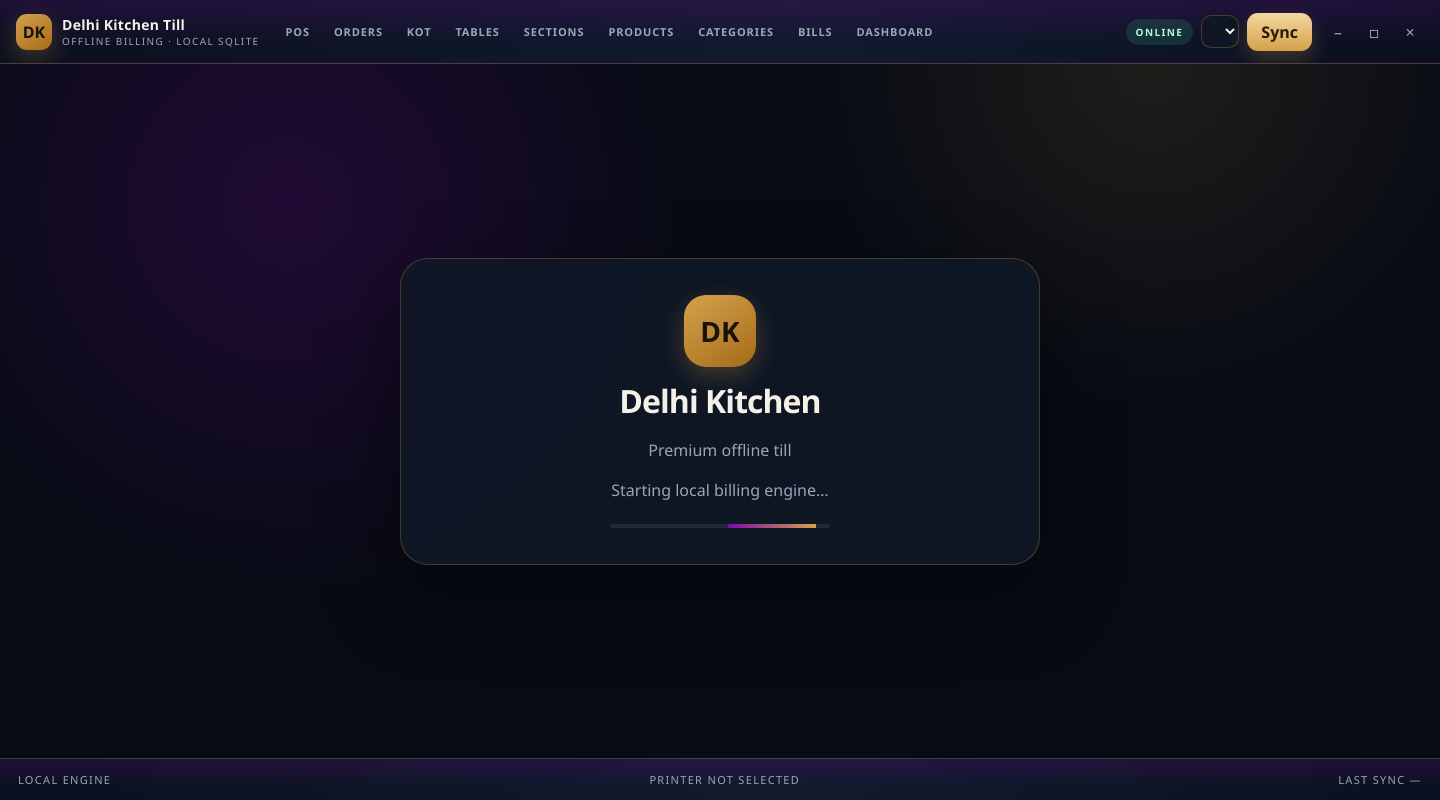
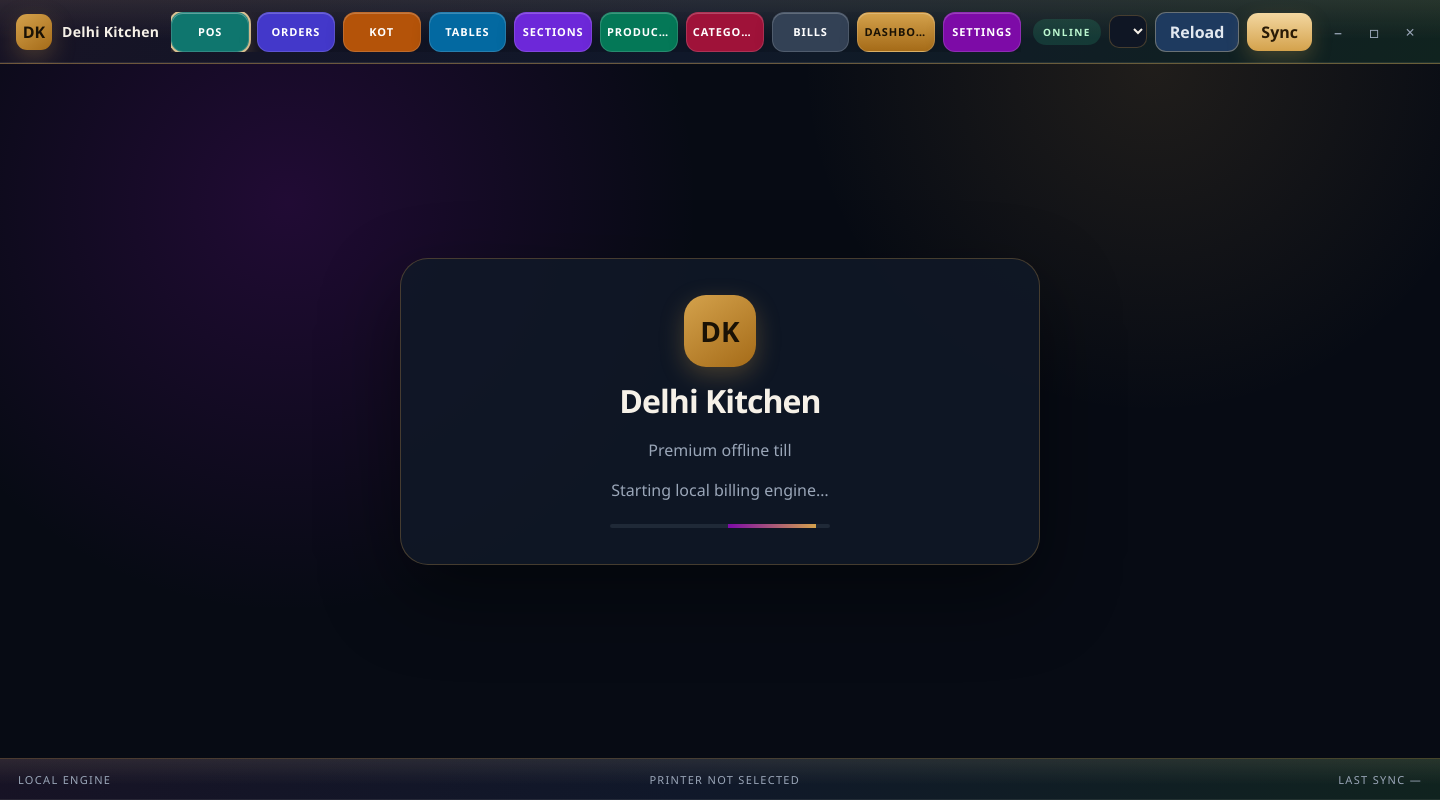
Before and after one commit to mahdi839/delhiKitchen_electronJs, an Electron app: page renderer/shell.html in a window 1440 px wide. Drawn offline with Linux system fonts and the light colour scheme; no server answers.

Commit message:
modify top bar

```diff
--- a/renderer/shell.css
+++ b/renderer/shell.css
@@ -25,11 +25,12 @@ html, body {
     -webkit-app-region: drag;
     display: flex;
     align-items: center;
-    gap: 16px;
+    gap: 12px;
     background:
-        linear-gradient(180deg, rgba(125, 11, 167, .18), transparent 68%),
-        linear-gradient(90deg, #0b1020, #121a2e 55%, #0b1020);
-    border-bottom: 1px solid var(--line);
+        linear-gradient(180deg, rgba(243, 215, 160, .1), transparent 62%),
+        linear-gradient(115deg, #171325 0%, #10182a 48%, #10231f 100%);
+    border-bottom: 1px solid rgba(212, 162, 76, .38);
+    box-shadow: inset 0 -1px 0 rgba(255, 247, 230, .08);
 }
 
 .chrome {
@@ -53,7 +54,7 @@ html, body {
     color: var(--muted);
 }
 
-.brand { display: flex; align-items: center; gap: 10px; min-width: 210px; }
+.brand { display: flex; align-items: center; gap: 10px; flex-shrink: 0; }
 .mark {
     width: 36px;
     height: 36px;
@@ -66,16 +67,17 @@ html, body {
     box-shadow: 0 8px 24px rgba(212, 162, 76, .28);
 }
 .mark.xl { width: 72px; height: 72px; font-size: 28px; border-radius: 22px; margin: 0 auto 12px; }
-.title { margin: 0; font-size: 14px; font-weight: 800; letter-spacing: .02em; }
-.subtitle { margin: 0; font-size: 10px; color: var(--muted); letter-spacing: .14em; text-transform: uppercase; }
+.title { margin: 0; font-size: 14px; font-weight: 800; letter-spacing: .02em; white-space: nowrap; }
 
 .screens, .tools, .win, .actions { -webkit-app-region: no-drag; }
 .screens {
     display: flex;
-    flex: 1;
-    gap: 4px;
-    overflow: auto;
-    padding: 6px 0;
+    flex: 1 1 auto;
+    align-items: stretch;
+    gap: 8px;
+    min-width: 0;
+    height: 40px;
+    overflow: hidden;
 }
 .screens button, .gold, .ghost, .win button {
     border: 0;
@@ -83,21 +85,47 @@ html, body {
     font: inherit;
 }
 .screens button {
-    background: transparent;
-    color: var(--muted);
-    padding: 8px 10px;
-    border-radius: 999px;
+    flex: 1 1 0;
+    min-width: 0;
+    height: 40px;
+    padding: 0 6px;
+    border-radius: 12px;
+    color: #fff;
     font-size: 11px;
-    font-weight: 700;
+    font-weight: 800;
     letter-spacing: .08em;
     text-transform: uppercase;
+    white-space: nowrap;
+    overflow: hidden;
+    text-overflow: ellipsis;
+    border: 1px solid rgba(255, 255, 255, .14);
+    box-shadow:
+        inset 0 1px 0 rgba(255, 255, 255, .22),
+        0 8px 18px rgba(0, 0, 0, .22);
+    transition: filter .15s ease, transform .15s ease, box-shadow .15s ease;
 }
-.screens button:hover, .screens button.active {
-    background: rgba(212, 162, 76, .16);
-    color: var(--gold-2);
+.screens button:hover {
+    filter: brightness(1.12);
+    transform: translateY(-1px);
 }
+.screens button.active {
+    box-shadow:
+        0 0 0 2px rgba(243, 215, 160, .88),
+        inset 0 1px 0 rgba(255, 255, 255, .32),
+        0 10px 20px rgba(212, 162, 76, .28);
+}
+.screens .nav-pos { background: #0f766e; }
+.screens .nav-orders { background: #4338ca; }
+.screens .nav-kot { background: #b45309; }
+.screens .nav-tables { background: #0369a1; }
+.screens .nav-sections { background: #6d28d9; }
+.screens .nav-products { background: #047857; }
+.screens .nav-categories { background: #9f1239; }
+.screens .nav-bills { background: #334155; }
+.screens .nav-dash { background: linear-gradient(180deg, #d4a24c, #a56b18); color: #1a1205; }
+.screens .nav-settings { background: #7d0ba7; }
 
-.tools { display: flex; align-items: center; gap: 8px; }
+.tools { display: flex; align-items: center; gap: 8px; flex-shrink: 0; }
 .badge {
     border-radius: 999px;
     padding: 6px 10px;
@@ -125,13 +153,14 @@ html, body {
     box-shadow: 0 8px 20px rgba(212, 162, 76, .25);
 }
 .ghost {
-    background: transparent;
-    color: var(--gold-2);
-    border: 1px solid var(--line) !important;
+    background: #1e3a5f;
+    color: #e2e8f0;
+    border: 1px solid rgba(243, 215, 160, .35) !important;
     border-radius: 11px;
     padding: 8px 14px;
-    font-weight: 700;
+    font-weight: 800;
 }
+#reloadBtn:hover { filter: brightness(1.12); }
 .win { display: flex; }
 .win button {
     width: 36px;
--- a/renderer/shell.html
+++ b/renderer/shell.html
@@ -3,32 +3,31 @@
 <head>
     <meta charset="utf-8">
     <meta http-equiv="Content-Security-Policy" content="default-src 'self'; style-src 'self' 'unsafe-inline'; img-src 'self' data:;">
-    <title>Delhi Kitchen Till</title>
+    <title>Delhi Kitchen</title>
     <link rel="stylesheet" href="shell.css">
 </head>
 <body>
     <header class="chrome">
         <div class="brand">
             <div class="mark">DK</div>
-            <div>
-                <p class="title">Delhi Kitchen Till</p>
-                <p class="subtitle">Offline billing · Local SQLite</p>
-            </div>
+            <p class="title">Delhi Kitchen</p>
         </div>
         <nav class="screens" id="screens">
-            <button data-screen="pos">POS</button>
-            <button data-screen="orders">Orders</button>
-            <button data-screen="kitchen">KOT</button>
-            <button data-screen="tables">Tables</button>
-            <button data-screen="sections">Sections</button>
-            <button data-screen="products">Products</button>
-            <button data-screen="categories">Categories</button>
-            <button data-screen="reports">Bills</button>
-            <button data-screen="dashboard">Dashboard</button>
+            <button data-screen="pos" class="nav-pos active">POS</button>
+            <button data-screen="orders" class="nav-orders">Orders</button>
+            <button data-screen="kitchen" class="nav-kot">KOT</button>
+            <button data-screen="tables" class="nav-tables">Tables</button>
+            <button data-screen="sections" class="nav-sections">Sections</button>
+            <button data-screen="products" class="nav-products">Products</button>
+            <button data-screen="categories" class="nav-categories">Categories</button>
+            <button data-screen="reports" class="nav-bills">Bills</button>
+            <button data-screen="dashboard" class="nav-dash">Dashboard</button>
+            <button data-screen="settings" class="nav-settings">Settings</button>
         </nav>
         <div class="tools">
             <span id="netBadge" class="badge offline">Offline</span>
             <select id="printerSelect" title="Receipt printer"></select>
+            <button type="button" id="reloadBtn" class="ghost">Reload</button>
             <button type="button" id="syncBtn" class="gold">Sync</button>
             <div class="win">
                 <button type="button" data-win="min">–</button>
--- a/renderer/shell.js
+++ b/renderer/shell.js
@@ -94,6 +94,16 @@ document.querySelector('.win').addEventListener('click', (event) => {
     }
 });
 
+document.getElementById('reloadBtn').addEventListener('click', async () => {
+    trayLeft.textContent = 'Reloading…';
+    try {
+        await window.till.reloadUi();
+        trayLeft.textContent = 'Reloaded — latest page loaded';
+    } catch (error) {
+        trayLeft.textContent = error.message || 'Reload failed';
+    }
+});
+
 document.getElementById('syncBtn').addEventListener('click', async () => {
     trayLeft.textContent = 'Syncing…';
     try {
--- a/src/preload-shell.js
+++ b/src/preload-shell.js
@@ -11,6 +11,7 @@ contextBridge.exposeInMainWorld('till', {
     printers: () => ipcRenderer.invoke('list-printers'),
     setPrinter: (name) => ipcRenderer.invoke('set-printer', name),
     openScreen: (screen) => ipcRenderer.invoke('open-screen', screen),
+    reloadUi: () => ipcRenderer.invoke('reload-ui'),
     windowControl: (action) => ipcRenderer.send('window-control', action),
     onStatus: (fn) => ipcRenderer.on('till-status', (_event, payload) => fn(payload)),
 });
```
Also changed, not shown: src/main.js (+47 -3 lines), resources/icon.ico (added), resources/icon.png.
